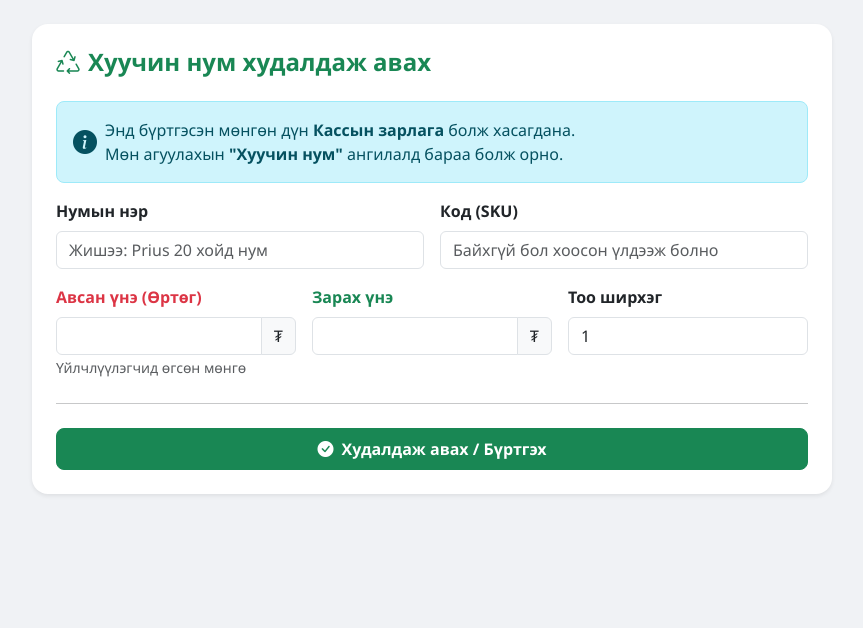
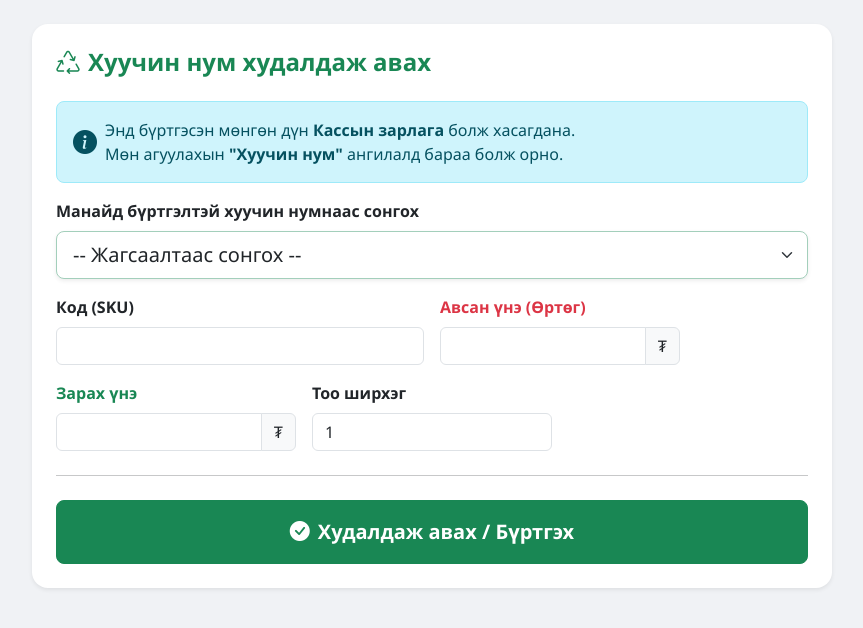
Before and after one commit to TSodoo-1985/Tolgoit_Num, a Flask app: page /buy-old-bow in a window 1280 px wide. Shown: the part 60-688 px from the top of the page, without its empty margins (208-1071 px from the left). Run offline with Flask 3, Linux system fonts and the light colour scheme; a user stored in the database is signed in; tables that the repository leaves empty hold one stand-in row (values such as "Sample post").

Commit message:
Refactor buy_old_bow.html form elements and JS

```diff
--- a/templates/buy_old_bow.html
+++ b/templates/buy_old_bow.html
@@ -16,28 +16,44 @@
 
         <form method="POST">
             <div class="row g-3">
-                <div class="col-md-6">
-                    <label class="form-label fw-bold">Нумын нэр</label>
-                    <input type="text" name="name" class="form-control" placeholder="Жишээ: Prius 20 хойд нум" required>
+                <div class="col-md-12">
+                    <label class="form-label fw-bold">Манайд бүртгэлтэй хуучин нумнаас сонгох</label>
+                    <select name="product_id" id="productSelect" class="form-select form-select-lg border-success-subtle shadow-sm" onchange="handleBowSelection()">
+                        <option value="">-- Жагсаалтаас сонгох --</option>
+                        {% for p in products %}
+                        <option value="{{ p.id }}"
+                                data-sku="{{ p.sku }}"
+                                data-retail="{{ p.price }}"
+                                data-cost="{{ p.cost_price }}">
+                            {{ p.name }} ({{ p.sku }})
+                        </option>
+                        {% endfor %}
+                        <option value="other" class="text-primary fw-bold">++ Жагсаалтад байхгүй (Гараар бичих) ++</option>
+                    </select>
                 </div>
+
+                <div id="manualInputArea" class="col-md-6" style="display: none;">
+                    <label class="form-label fw-bold text-primary">Нумын нэр (Шинээр)</label>
+                    <input type="text" name="name" id="manualName" class="form-control" placeholder="Жишээ: Prius 20 нум">
+                </div>
+
                 <div class="col-md-6">
                     <label class="form-label fw-bold">Код (SKU)</label>
-                    <input type="text" name="sku" class="form-control" placeholder="Байхгүй бол хоосон үлдээж болно">
+                    <input type="text" name="sku" id="targetSku" class="form-control">
                 </div>
 
                 <div class="col-md-4">
                     <label class="form-label fw-bold text-danger">Авсан үнэ (Өртөг)</label>
                     <div class="input-group">
-                        <input type="number" name="cost_price" class="form-control" required>
+                        <input type="number" name="cost_price" id="targetCost" class="form-control" required>
                         <span class="input-group-text">₮</span>
                     </div>
-                    <small class="text-muted">Үйлчлүүлэгчид өгсөн мөнгө</small>
                 </div>
 
                 <div class="col-md-4">
                     <label class="form-label fw-bold text-success">Зарах үнэ</label>
                     <div class="input-group">
-                        <input type="number" name="retail_price" class="form-control" required>
+                        <input type="number" name="retail_price" id="targetRetail" class="form-control" required>
                         <span class="input-group-text">₮</span>
                     </div>
                 </div>
@@ -50,10 +66,34 @@
 
             <hr class="my-4">
 
-            <button type="submit" class="btn btn-success w-100 py-2 fw-bold rounded-3">
+            <button type="submit" class="btn btn-success w-100 py-3 fw-bold rounded-3 fs-5">
                 <i class="bi bi-check-circle-fill me-2"></i>Худалдаж авах / Бүртгэх
             </button>
         </form>
     </div>
 </div>
+
+<script>
+// buy_old_bow.html доторх JS хэсэгт:
+function handleBowSelection() {
+    const select = document.getElementById('productSelect');
+    const selectedOption = select.options[select.selectedIndex];
+
+    const targetSku = document.getElementById('targetSku');
+    const targetCost = document.getElementById('targetCost');
+    const targetRetail = document.getElementById('targetRetail');
+
+    if (select.value === 'other') {
+        document.getElementById('manualInputArea').style.display = 'block';
+        // Утгуудыг цэвэрлэх
+        targetSku.value = ''; targetCost.value = ''; targetRetail.value = '';
+    } else if (select.value !== "") {
+        document.getElementById('manualInputArea').style.display = 'none';
+        // Утгуудыг автоматаар бөглөх
+        targetSku.value = selectedOption.getAttribute('data-sku') || '';
+        targetCost.value = selectedOption.getAttribute('data-cost') || '';
+        targetRetail.value = selectedOption.getAttribute('data-retail') || ''; // Энд 'data-retail' байгааг шалгаарай
+    }
+}
+</script>
 {% endblock %}
```
